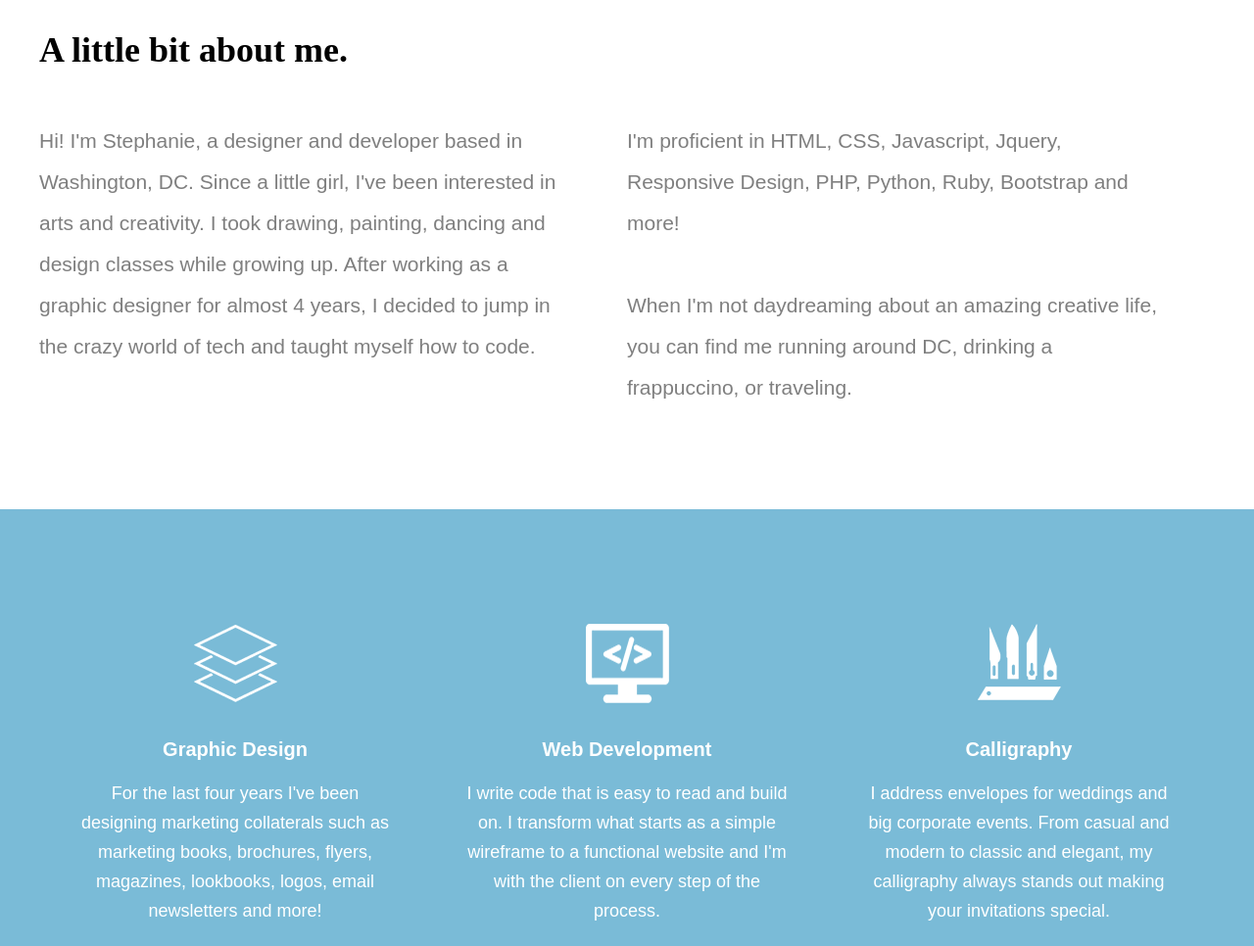
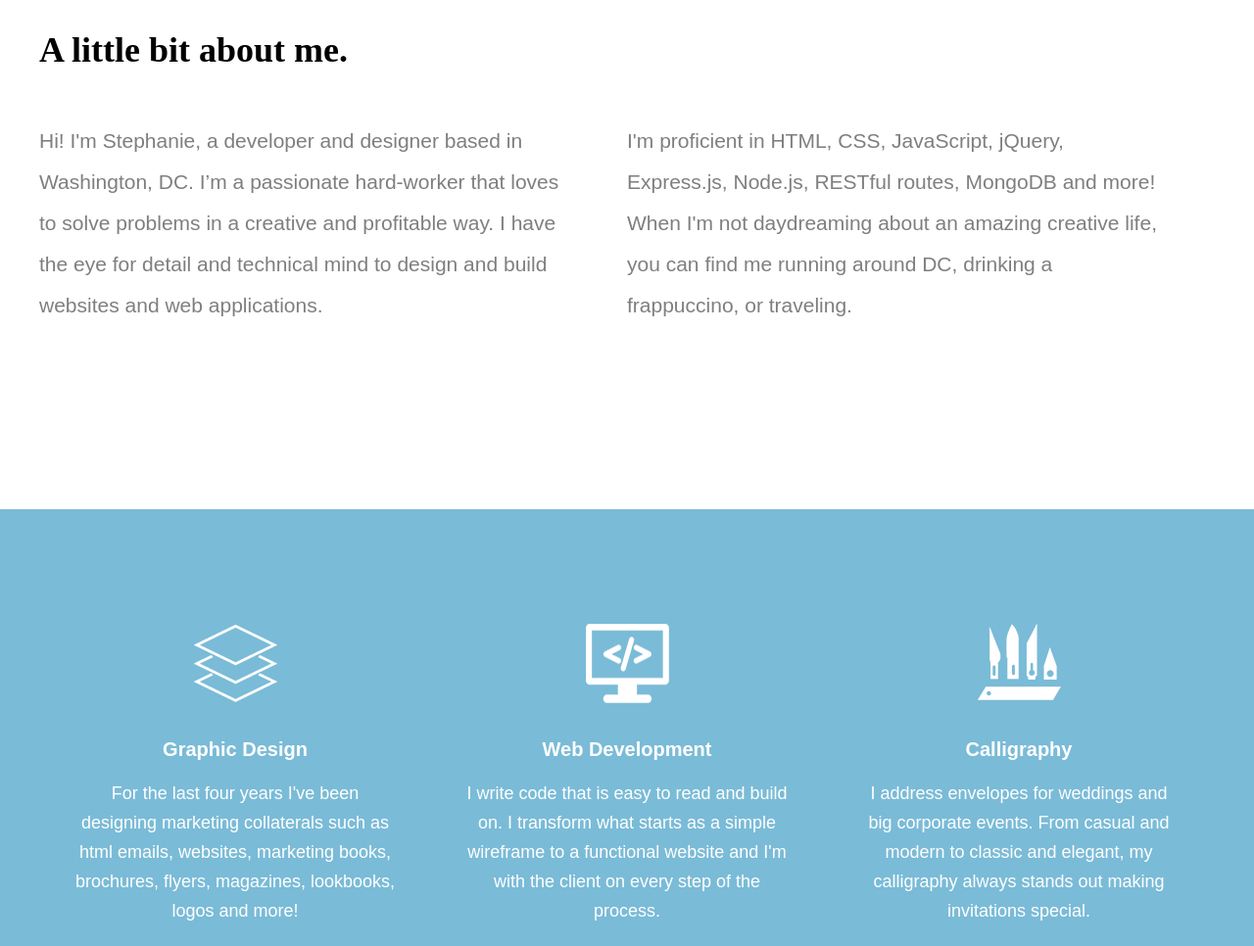
Before and after one commit to Steph-Blondet/sb-one-page-portfolio-1, a plain HTML site: page index.html in a window 1280 px wide. Shown: the part 880-1846 px from the top of the page at 98% size. Drawn offline with Linux system fonts and the light colour scheme; a web font is replaced by a local one.

Commit message:
updating copy

```diff
--- a/index.html
+++ b/index.html
@@ -31,13 +31,10 @@
                 <div class="full-width">
                     <h2>A little bit about me.</h2>
                     <div class="half-width">
-                        <p>Hi! I&#39;m Stephanie, a designer and developer based in Washington, DC. Since a little girl, I&#39;ve been interested in arts and creativity. I took drawing, painting,
-                        dancing and design classes while growing up. After working as a graphic designer for almost 4 years, I decided to jump in the crazy world of tech and taught myself how to
-                        code.</p>
+                        <p>Hi! I&#39;m Stephanie, a developer and designer based in Washington, DC. I’m a passionate hard-worker that loves to solve problems in a creative and profitable way. I have the eye for detail and technical mind to design and build websites and web applications.</p>
                     </div>
                     <div class="half-width">
-                        <p>I&#39;m proficient in HTML, CSS, Javascript, Jquery, Responsive Design, PHP, Python, Ruby, Bootstrap and more! <br> <br> When I&#39;m not daydreaming about an amazing
-                        creative life, you can find me running around DC, drinking a frappuccino, or traveling.</p>
+                        <p>I&#39;m proficient in HTML, CSS, JavaScript, jQuery, Express.js, Node.js, RESTful routes, MongoDB and more! When I&#39;m not daydreaming about an amazing creative life, you can find me running around DC, drinking a frappuccino, or traveling.</p>
                     </div>
                 </div>
             </section>
@@ -47,7 +44,7 @@
                     <div class="third-width">
                         <img src="img/graphic-design.png" alt="Graphic Design icon" />
                         <h3>Graphic Design</h3>
-                        <p>For the last four years I've been designing marketing collaterals such as marketing books, brochures, flyers, magazines, lookbooks, logos, email newsletters and more!</p>
+                        <p>For the last four years I've been designing marketing collaterals such as html emails, websites, marketing books, brochures, flyers, magazines, lookbooks, logos and more!</p>
                     </div>
                     <div class="third-width">
                         <img src="img/web-development.png" alt="Web Development icon" />
@@ -57,7 +54,7 @@
                     <div class="third-width">
                         <img src="img/calligraphy-pens.png" alt="Calligraphy Pens icon" />
                         <h3>Calligraphy</h3>
-                        <p>I address envelopes for weddings and big corporate events. From casual and modern to classic and elegant, my calligraphy always stands out making your invitations special. </p>
+                        <p>I address envelopes for weddings and big corporate events. From casual and modern to classic and elegant, my calligraphy always stands out making invitations special. </p>
                     </div>
                 </div>
             </section>
```
